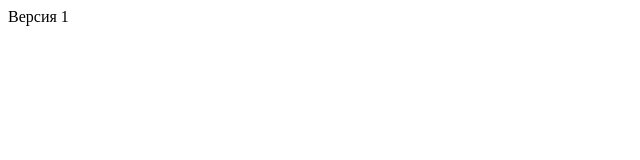
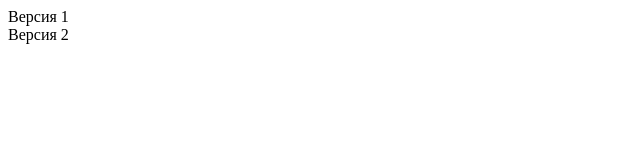
Before and after one commit to Fi11ini/test-project, a plain HTML site: page index.html in a window 1280 px wide. Shown: the full height of the page, 0-640 px from the left. Drawn offline with Linux system fonts and the light colour scheme.

Commit message:
Version 2

```diff
--- a/index.html
+++ b/index.html
@@ -8,5 +8,6 @@
 </head>
 <body>
     <header>Версия 1</header>
+    <main>Версия 2</main>
 </body>
 </html>
```
